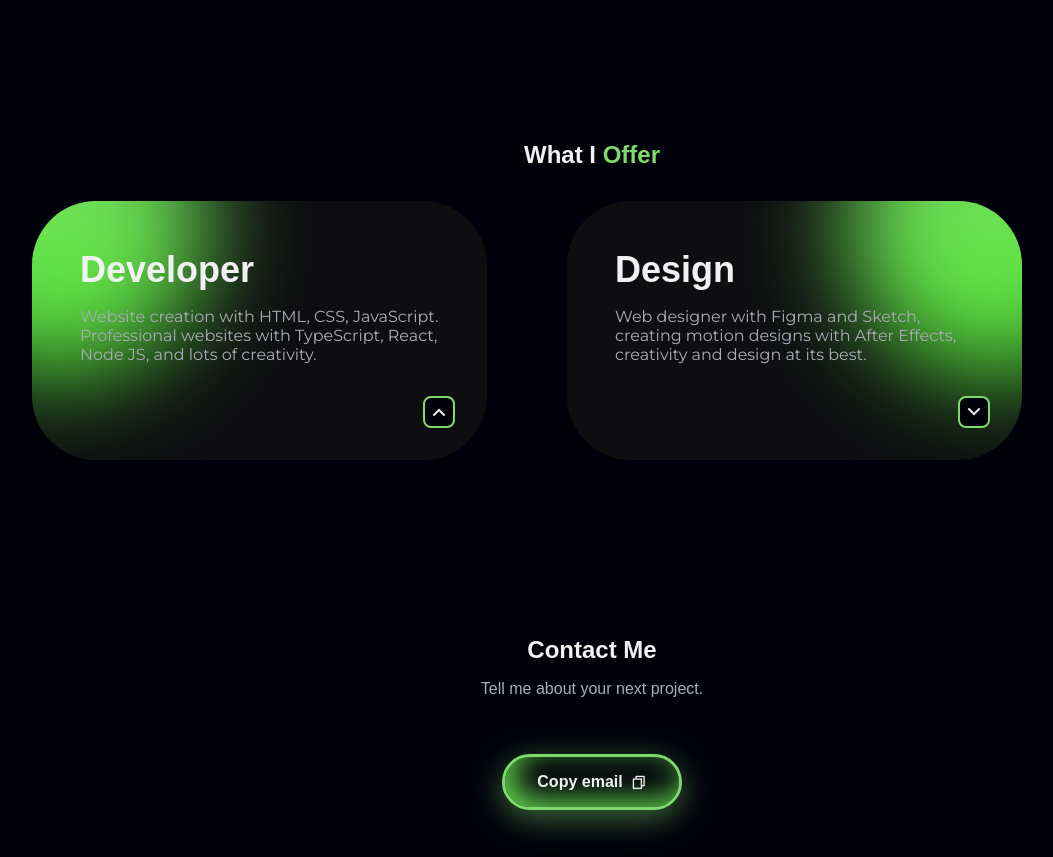
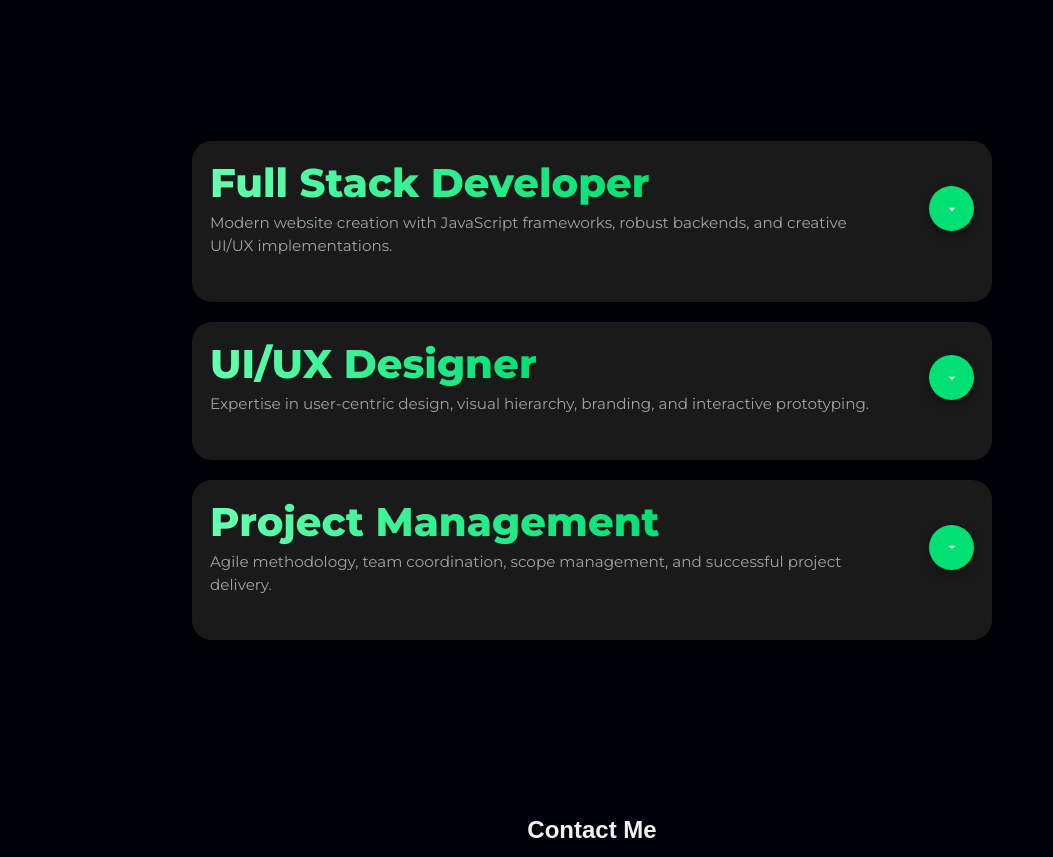
Before and after one commit to AhsanTariq804/ahsan-portfolio, a plain HTML site: page index.html in a window 1280 px wide. Shown: the part 3621-4478 px from the top of the page, without its empty margins (48-1101 px from the left). Drawn offline with nearby package versions, Linux system fonts and the light colour scheme; a web font is replaced by a local one.

Commit message:
create accordion section

```diff
--- a/assets/css/styles.css
+++ b/assets/css/styles.css
@@ -50,6 +50,15 @@
   /*========== z index ==========*/
   --z-tooltip: 10;
   --z-fixed: 100;
+
+  --dark-bg: #0a0a0a;
+  --card-bg: #1a1a1a;
+  --text-color: #f5f5f5;
+  --accent-color: #00e073;
+  --accent-light: #66ffaf;
+  --border-radius: 20px;
+  --content-padding: 25px;
+  --box-shadow-focus: 0 0 15px rgba(0, 224, 115, 0.5);
 }
 
 /*========== Responsive typography ==========*/
@@ -265,7 +274,7 @@ img {
   text-shadow: 0 8px 16px var(--first-color);
 }
 /* Active link */
-.active-link{
+.active-link {
   color: var(--first-color);
   text-shadow: 0 8px 16px var(--first-color);
 }
@@ -660,260 +669,308 @@ p.work--description {
   color: var(--first-color);
 }
 /*=============== SERVICES ===============*/
-.services--container {
-  row-gap: 2rem;
+.accordion-container {
+  width: 100%;
+  max-width: 800px;
+  margin: auto;
 }
-.service--card {
+
+.accordion-row {
+  display: grid;
+  grid-template-columns: 1fr;
+  gap: 20px;
+}
+
+/* --- Individual Accordion Item (Main Card) --- */
+.accordion-item {
+  background-color: var(--card-bg);
+  border-radius: var(--border-radius);
+  /* Use CSS variable for padding */
+  padding: var(--base-card-padding);
+  cursor: pointer;
+  overflow: hidden;
   position: relative;
-  background-color: var(--container-color);
-  padding: 2rem 1.5rem;
-  border-radius: 3rem;
-  display: grid;
-  row-gap: 1.5rem;
+  box-shadow: 0 5px 25px rgba(0, 0, 0, 0.6);
+  border: 2px solid transparent;
+  transition: all 0.4s ease-in-out;
+  padding: 1rem;
+}
+
+.accordion-item:hover {
+  box-shadow: 0 10px 40px rgba(0, 0, 0, 0.8);
+  transform: translateY(-3px);
+}
+
+.accordion-item.active {
+  border-color: var(--accent-color);
+  box-shadow: var(--box-shadow-focus);
+  background-color: #262626;
+}
+
+.accordion-header {
+  display: flex;
+  justify-content: space-between;
+  align-items: center;
+  position: relative;
+  z-index: 2;
+}
+
+.title-group {
+  flex-grow: 1;
+  /* Ensure the text doesn't clash with the icon */
+  padding-right: 20px;
+}
+
+.accordion-title {
+  font-size: 2.5em;
+  font-weight: 800;
+  margin-bottom: 5px;
+  background: linear-gradient(90deg, var(--accent-light), var(--accent-color));
+  -webkit-background-clip: text;
+  -webkit-text-fill-color: transparent;
+  display: inline-block;
+  line-height: 1.2;
+}
+
+.accordion-meta {
+  font-size: 0.95em;
+  line-height: 1.5;
+  color: rgba(255, 255, 255, 0.6);
+  margin: 0;
+}
+
+/* --- Arrow Icon Styling --- */
+.accordion-icon-wrapper {
+  transition: transform 0.4s ease;
+  margin-left: 20px;
+  /* Fixed min size */
+  min-width: 45px;
+  min-height: 45px;
+}
+
+.accordion-icon {
+  width: 45px;
+  height: 45px;
+  background-color: var(--accent-color);
+  border-radius: 50%;
+  display: flex;
+  justify-content: center;
+  align-items: center;
+  box-shadow: 0 4px 15px rgba(0, 0, 0, 0.3);
+}
+
+.accordion-icon svg {
+  fill: var(--dark-bg);
+  width: 16px;
+  height: 16px;
+}
+
+.accordion-item.active .accordion-icon-wrapper {
+  transform: rotate(180deg);
+}
+
+/* --- Content Area --- */
+.accordion-content-wrapper {
+  max-height: 0;
+  opacity: 0;
   overflow: hidden;
+  transition: max-height 0.6s cubic-bezier(0.86, 0, 0.07, 1),
+    opacity 0.5s ease-in-out;
+
+  margin-top: 25px;
+  border-top: 1px solid rgba(255, 255, 255, 0.1);
 }
-.service--card .blob {
-  z-index: 0;
-  top: -7.75rem;
-  left: -7.75rem;
+
+.accordion-content {
+  padding-top: var(--content-padding);
 }
-.service--card .blob-2 {
-  left: initial;
-  right: -7.75rem;
+
+.accordion-item.active .accordion-content-wrapper {
+  opacity: 1;
 }
-.service--data,
-.service--info {
-  position: relative;
-  z-index: 1;
+/* --- Skills and Tools Styling (Inner Content) --- */
+.skills-heading {
+  font-size: 1.2em;
+  font-weight: 700;
+  color: var(--accent-light);
+  margin-bottom: 15px;
 }
-.service--title {
-  font-size: var(--h2-font-size);
-  margin-bottom: 0.5rem;
-}
-.service--subtitle {
-  font-size: var(--small-font-size);
-  font-weight: var(--font-regular);
-  color: var(--text-color);
-  margin-bottom: 0.5rem;
-}
-.service--skills {
+
+.skills-list {
   display: flex;
   flex-wrap: wrap;
-  align-items: center;
-  gap: 0.5rem 0.25rem;
-}
-.service--skill {
-  background-color: var(--container-color);
-  color: var(--title-color);
-  border: 1px solid var(--title-color);
-  padding: 4px 10px;
-  border-radius: 4rem;
-  font-size: var(--small-font-size);
-  font-family: var(--second-font);
-}
-.services--button {
-  display: grid;
-  place-items: center;
-  width: 32px;
-  height: 32px;
-  background-color: var(--body-color);
-  border: 2px solid var(--first-color);
-  color: var(--title-color);
-  border-radius: 0.5rem;
-  font-size: 1.5rem;
-  position: absolute;
-  right: 1rem;
-  bottom: 1rem;
-  z-index: 2;
-  cursor: pointer;
+  gap: 10px;
 }
 
-.services--button i {
-  transition: rotate 0.4s;
-}
-/* Hide services info */
-.services--close .service--info {
-  height: 0;
-  opacity: 0;
-  overflow: hidden;
-}
-/* .service--info {
-  height: 0;
-  overflow: hidden;
-  opacity: 1;
-  transition: height 0.4s ease, opacity 0.3s ease;
-} */
-
-.service--info {
-  overflow: hidden;
-  height: 0;
-  transition: height 0.4s ease;
+.skill-tag {
+  background-color: rgba(0, 224, 115, 0.15);
+  color: var(--text-color);
+  border: 1px solid var(--accent-color);
+  padding: 8px 18px;
+  border-radius: 30px;
+  font-size: 0.9em;
+  font-weight: 600;
+  white-space: nowrap;
 }
 
-/* Rotate icon */
-.services--open .services--button i {
-  rotate: -180deg;
-}
 /*=============== TESTIMONIALS ===============*/
- .testimonials .section--title{
+.testimonials .section--title {
   text-align: initial;
   margin-left: 1.5rem;
 }
- .testimonials--container{
+.testimonials--container {
   position: relative;
   margin-inline: 0;
   overflow: hidden;
 }
-.testimonials--card{
+.testimonials--card {
   position: relative;
   width: 320px;
   background-color: var(--container-color);
-  padding: 1.5rem 1rem 2.5rem ;
+  padding: 1.5rem 1rem 2.5rem;
   margin-inline: 1rem;
   border-radius: 3rem;
   text-align: center;
   overflow: hidden;
 }
-.testimonials--card .blob{
+.testimonials--card .blob {
   z-index: 0;
   left: 0;
   right: 0;
   margin-inline: auto;
   bottom: -12.5rem;
 }
-.testimonials--data{
+.testimonials--data {
   position: relative;
   z-index: 1;
 }
-.testimonials--img{
+.testimonials--img {
   width: 60px;
   border-radius: 50%;
-  margin: 0 auto .5rem;
+  margin: 0 auto 0.5rem;
 }
 
-.testimonials--name{
+.testimonials--name {
   font-size: var(--normal-font-size);
   font-weight: var(--font-regular);
   margin-bottom: 1.5rem;
 }
-.testimonials--rating{
+.testimonials--rating {
   display: flex;
   justify-content: center;
   align-items: center;
-  column-gap: .5rem;
-  margin-bottom: .5rem;
+  column-gap: 0.5rem;
+  margin-bottom: 0.5rem;
 }
-.testimonials--star{
+.testimonials--star {
   font-style: 1rem;
   color: var(--title-color);
 }
-.testimonials--star i{
-  font-style:var(--h3-font-size);
+.testimonials--star i {
+  font-style: var(--h3-font-size);
 }
-.testimonials--content{
+.testimonials--content {
   display: flex;
   width: max-content;
   animation: scroll 18s linear infinite;
 }
-.testimonials--reverse{
+.testimonials--reverse {
   flex-direction: row-reverse;
   animation-direction: reverse;
   animation-delay: -1s;
 }
-.testimonials--content:hover{
+.testimonials--content:hover {
   animation-play-state: paused;
-
 }
 /* infiniate animation  */
-@keyframes scroll{
-  0%{
+@keyframes scroll {
+  0% {
     transform: translateX(0);
   }
-  100%{
+  100% {
     transform: translateX(-50%);
   }
 }
 /*=============== CONTACT ===============*/
-.contact--container{
+.contact--container {
   row-gap: 4rem;
   padding-bottom: 2rem;
 }
-.contact .section--title{
+.contact .section--title {
   margin-bottom: 1rem;
 }
-.contact--data{
+.contact--data {
   text-align: center;
 }
-.contact--description{
+.contact--description {
   font-family: var(--second-font);
   margin-bottom: 1.5rem;
 }
-.contact--email{
+.contact--email {
   display: none;
 }
-.contact--button{
+.contact--button {
   cursor: pointer;
 }
-.contact--content{
+.contact--content {
   row-gap: 3rem;
-
 }
-.contact--info{
+.contact--info {
   row-gap: 1rem;
 }
-.contact--title{
+.contact--title {
   font-style: var(--h3-font-size);
   color: var(--first-color);
   text-align: center;
-  margin-bottom: .5rem;
+  margin-bottom: 0.5rem;
 }
-.contact--adress{
+.contact--adress {
   color: var(--title-color);
   text-align: center;
   font-weight: var(--font-medium);
   font-style: normal;
 }
-.contact--links{
+.contact--links {
   display: grid;
   grid-template-columns: max-content;
   justify-content: center;
-  row-gap: .25rem;
+  row-gap: 0.25rem;
 }
-.contact--link{
+.contact--link {
   color: var(--title-color);
   font-weight: var(--font-medium);
   display: flex;
   justify-content: space-between;
   align-items: center;
-  column-gap: .5rem;
-  transition: transform .4s, colour .4s ;
+  column-gap: 0.5rem;
+  transition: transform 0.4s, colour 0.4s;
 }
-.contact--link i{
+.contact--link i {
   font-style: 1.5rem;
 }
-.contact--link:hover{
-  transform: translateX(.35rem);
+.contact--link:hover {
+  transform: translateX(0.35rem);
   color: var(--first-color);
 }
 /*=============== FOOTER ===============*/
-.footer{
+.footer {
   position: relative;
   padding-block: 4rem 2rem;
   text-align: center;
   row-gap: 1rem;
   overflow: hidden;
 }
-.footer .blob-animate{
+.footer .blob-animate {
   right: -3rem;
   bottom: -3rem;
 }
-.footer--copy{
+.footer--copy {
   color: var(--title-color);
 }
-.footer--copy span{
+.footer--copy span {
   color: var(--first-color);
 }
-.footer--year span{
+.footer--year span {
   font-family: var(--second-font);
 }
 
@@ -938,7 +995,7 @@ p.work--description {
   .work--tabs {
     padding-inline: 1rem;
   }
-  .testimonials--card{
+  .testimonials--card {
     width: 250px;
     padding-bottom: 2rem;
   }
@@ -1219,93 +1276,96 @@ p.work--description {
     height: 0;
     transition: height 0.4s ease;
   }
-  .testimonials--container{
+  .testimonials--container {
     row-gap: 3rem;
   }
-  .testimonials--container::after, .testimonials--container::before{
-    content:"";
+  .testimonials--container::after,
+  .testimonials--container::before {
+    content: "";
     position: absolute;
     top: 0;
     width: 20%;
     height: 100%;
   }
-  .testimonials--container::after{
+  .testimonials--container::after {
     left: 0;
-    background: linear-gradient(90deg,
-         hsl(0,  0%, 0%) 0%,
-           hsla(0, 0%, 0%, 0) 100%);
+    background: linear-gradient(
+      90deg,
+      hsl(0, 0%, 0%) 0%,
+      hsla(0, 0%, 0%, 0) 100%
+    );
   }
-  .testimonials--container::before{
+  .testimonials--container::before {
     right: 0;
     z-index: 1;
-     background: linear-gradient(90deg,
-         hsl(0,  0%, 0%) 0%,
-           hsla(0, 0%, 0%, 0) 100%);
+    background: linear-gradient(
+      90deg,
+      hsl(0, 0%, 0%) 0%,
+      hsla(0, 0%, 0%, 0) 100%
+    );
   }
-  .testimonials--card{
+  .testimonials--card {
     width: 370px;
-    padding: 3rem 2rem ;
+    padding: 3rem 2rem;
     border-radius: 4rem;
-
   }
-  .testimonials--number{
+  .testimonials--number {
     font-size: var(--normal-font-size);
   }
-  .contact{
+  .contact {
     padding-block: 9rem 4rem;
   }
-  .contact--container{
+  .contact--container {
     row-gap: 8rem;
   }
-  .contact--description{
+  .contact--description {
     font-style: var(--h2-font-size);
   }
-  .contact--content{
+  .contact--content {
     grid-template-columns: repeat(3, 1fr);
   }
-  .contact--info{
+  .contact--info {
     row-gap: 1.5rem;
     justify-self: flex-start;
   }
-  .contact--write{
+  .contact--write {
     justify-self: flex-end;
   }
-  .contact--title{
-    margin-bottom: .75rem;
+  .contact--title {
+    margin-bottom: 0.75rem;
   }
-  .contact--links{
-    row-gap: .5rem;
+  .contact--links {
+    row-gap: 0.5rem;
   }
-  .contact--link{
+  .contact--link {
     font-style: 1.25rem;
   }
 }
 
 /* For 2K resolutions (2048 x 1152, 2048 x 1536) */
-@media screen and (  min-width: 2048px){
-  body{
+@media screen and (min-width: 2048px) {
+  body {
     zoom: 1.4;
   }
 }
 
 /* Custom cursor is hidden for mobile devices */
 
-
 /* icons */
 i.ri-whatsapp-line {
-  font-size: 1.50rem;
+  font-size: 1.5rem;
   color: green;
   font-weight: bolder;
 }
 
 i.ri-snapchat-line {
-    font-size: 1.50rem;
+  font-size: 1.5rem;
   color: yellow;
   font-weight: bolder;
 }
 
 i.ri-instagram-line {
-    font-size: 1.50rem;
-    color: #E1306C;
+  font-size: 1.5rem;
+  color: #e1306c;
   font-weight: bolder;
 }
--- a/assets/js/main.js
+++ b/assets/js/main.js
@@ -57,88 +57,41 @@ tabs.forEach((tab) => {
 });
 
 /*=============== SERVICES ACCORDION ===============*/
-// const serviceButtons = document.querySelectorAll(".services--button");
+        document.addEventListener('DOMContentLoaded', () => {
+            const accordionItems = document.querySelectorAll('.accordion-item');
 
-// serviceButtons.forEach(button => {
-//   const heightInfo = document.querySelector(".service--info");
-//   heightInfo.style.height = heightInfo.scrollHeight + "px";
+            accordionItems.forEach(item => {
+                item.addEventListener('click', () => {
+                    const contentWrapper = item.querySelector('.accordion-content-wrapper');
 
-//   button.addEventListener("click", () => {
-//     const servicesCards = document.querySelectorAll(".service--card"),
-//     currentCard = button.parentNode,
-//     currentInfo = currentCard.querySelector(".service--info"),
-//     isCardOpen = currentCard.classList.contains("services--open");
+                    // Toggle the current item
+                    if (item.classList.contains('active')) {
+                        // 1. CLOSE the accordion smoothly
+                        contentWrapper.style.maxHeight = '0px';
+                        item.classList.remove('active');
+                        return;
+                    }
 
-//     // close all other services info
-//     servicesCards.forEach(card => {
-//       card.classList.replace("services--open", "services--close")
+                    // 2. Close any other open accordion first
+                    accordionItems.forEach(otherItem => {
+                        if (otherItem.classList.contains('active')) {
+                            otherItem.querySelector('.accordion-content-wrapper').style.maxHeight = '0px';
+                            otherItem.classList.remove('active');
+                        }
+                    });
 
-//       const info = card.querySelector(".service--info")
-//             info.style.height = "0"
-//     });
-//     if(!isCardOpen){
-//       currentCard.classList.replace("services--close", "services--open");
-//       currentInfo.style.height = currentInfo.scrollHeight + "px"
-//     }
-//   });
-// });
+                    // 3. OPEN the current accordion
+                    item.classList.add('active');
+                    contentWrapper.style.maxHeight = 'none';
+                    const fullHeight = contentWrapper.scrollHeight;
 
-const serviceButtons = document.querySelectorAll(".services--button");
-
-serviceButtons.forEach((button) => {
-  button.addEventListener("click", () => {
-    const servicesCards = document.querySelectorAll(".service--card");
-    const currentCard = button.parentNode;
-    const currentInfo = currentCard.querySelector(".service--info");
-    const isCardOpen = currentCard.classList.contains("services--open");
-
-    // Close all cards first
-    servicesCards.forEach((card) => {
-      const info = card.querySelector(".service--info");
-      card.classList.remove("services--open");
-      card.classList.add("services--close");
-      info.style.height = "0px";
-    });
-
-    // Open current card if it was closed
-    if (!isCardOpen) {
-      currentCard.classList.remove("services--close");
-      currentCard.classList.add("services--open");
-      currentInfo.style.height = currentInfo.scrollHeight + "px";
-    }
-  });
-});
-
-
-// // Sare cards close karne ka function
-// function closeAllCards() {
-//   const serviceCards = document.querySelectorAll(".service--card");
-//   serviceCards.forEach((card) => {
-//     const info = card.querySelector(".service--info");
-//     card.classList.remove("service--open");
-//     card.classList.add("service--close");
-//     info.style.height = "0px";
-//   });
-// }
-
-// serviceButtons.forEach((button) => {
-//   button.addEventListener("click", () => {
-//     const currentCard = button.closest(".service--card");
-//     const currentInfo = currentCard.querySelector(".service--info");
-//     const isCardOpen = currentCard.classList.contains("service--open");
-
-//     // Pehle sab close kar do
-//     closeAllCards();
-
-//     // Agar current card pehle se open nahi tha to open karo
-//     if (!isCardOpen) {
-//       currentCard.classList.add("service--open");
-//       currentCard.classList.remove("service--close");
-//       currentInfo.style.height = currentInfo.scrollHeight + "px";
-//     }
-//   });
-// });
-
+                    contentWrapper.style.maxHeight = '0px';
+                    requestAnimationFrame(() => {
+                        contentWrapper.style.maxHeight = fullHeight + 'px';
+                    });
+                });
+            });
+        });
 // Page load pe jo card pehle se open hai uska height set karo
 window.addEventListener("load", () => {
   const openCard = document.querySelector(".service--card .service--open");
--- a/index.html
+++ b/index.html
@@ -447,61 +447,121 @@
     </section>
     <!--==================== Service ====================-->
     <section class="service section">
-      <h2 class="section--title">What I <span>Offer</span></h2>
-      <div class="services--container container grid">
-        <!-- Service Developer -->
-        <div class="service--card services--open">
-          <div class="blob"></div>
-          <div class="service--data">
-            <h2 class="service--title">Developer</h2>
-            <p class="service--description">
-              Website creation with HTML, CSS, JavaScript. Professional websites
-              with TypeScript, React, Node JS, and lots of creativity.
-            </p>
+      <div class="accordion-container">
+        <div class="accordion-row">
+          <div class="accordion-item" data-id="1">
+            <div class="accordion-header">
+              <div class="title-group">
+                <div class="accordion-title">Full Stack Developer</div>
+                <p class="accordion-meta">
+                  Modern website creation with JavaScript frameworks, robust
+                  backends, and creative UI/UX implementations.
+                </p>
+              </div>
+              <div class="accordion-icon-wrapper">
+                <div class="accordion-icon">
+                  <svg
+                    viewBox="0 0 24 24"
+                    fill="none"
+                    xmlns="http://www.w3.org/2000/svg"
+                  >
+                    <path d="M7 10L12 15L17 10H7Z" fill="currentColor" />
+                  </svg>
+                </div>
+              </div>
+            </div>
+
+            <div class="accordion-content-wrapper">
+              <div class="accordion-content">
+                <h3 class="skills-heading">Frontend & Backend Stack</h3>
+                <div class="skills-list">
+                  <span class="skill-tag">HTML5 / SCSS</span>
+                  <span class="skill-tag">React / Next.js</span>
+                  <span class="skill-tag">Node.js / Express</span>
+                  <span class="skill-tag">TypeScript</span>
+                  <span class="skill-tag">Python / Django</span>
+                  <span class="skill-tag">REST APIs</span>
+                  <span class="skill-tag">Databases (SQL/NoSQL)</span>
+                  <span class="skill-tag">Cloud (AWS/Azure)</span>
+                </div>
+              </div>
+            </div>
           </div>
-          <div class="service--info">
-            <h3 class="service--subtitle">Skills & Tools</h3>
-            <ul class="service--skills">
-              <li class="service--skill">HTML</li>
-              <li class="service--skill">CSS</li>
-              <li class="service--skill">JavaScript</li>
-              <li class="service--skill">TypeScript</li>
-              <li class="service--skill">Node Js</li>
-              <li class="service--skill">Next Js</li>
-              <li class="service--skill">PHP</li>
-              <li class="service--skill">GitHub</li>
-            </ul>
+
+          <div class="accordion-item" data-id="2">
+            <div class="accordion-header">
+              <div class="title-group">
+                <div class="accordion-title">UI/UX Designer</div>
+                <p class="accordion-meta">
+                  Expertise in user-centric design, visual hierarchy, branding,
+                  and interactive prototyping.
+                </p>
+              </div>
+              <div class="accordion-icon-wrapper">
+                <div class="accordion-icon">
+                  <svg
+                    viewBox="0 0 24 24"
+                    fill="none"
+                    xmlns="http://www.w3.org/2000/svg"
+                  >
+                    <path d="M7 10L12 15L17 10H7Z" fill="currentColor" />
+                  </svg>
+                </div>
+              </div>
+            </div>
+
+            <div class="accordion-content-wrapper">
+              <div class="accordion-content">
+                <h3 class="skills-heading">Design Tools & Methods</h3>
+                <div class="skills-list">
+                  <span class="skill-tag">Figma & FigJam</span>
+                  <span class="skill-tag">Adobe Suite</span>
+                  <span class="skill-tag">User Research</span>
+                  <span class="skill-tag">Wireframing</span>
+                  <span class="skill-tag">Prototyping & Testing</span>
+                  <span class="skill-tag">Design Systems</span>
+                  <span class="skill-tag">Visual Design</span>
+                </div>
+              </div>
+            </div>
           </div>
-          <button class="services--button">
-            <i class="ri-arrow-down-s-line"></i>
-          </button>
-        </div>
 
-        <!-- Service Design -->
-        <div class="service--card services--close">
-          <div class="blob blob-2"></div>
-          <div class="service--data">
-            <h2 class="service--title">Design</h2>
-            <p class="service--description">
-              Web designer with Figma and Sketch, creating motion designs with
-              After Effects, creativity and design at its best.
-            </p>
+          <div class="accordion-item" data-id="3">
+            <div class="accordion-header">
+              <div class="title-group">
+                <div class="accordion-title">Project Management</div>
+                <p class="accordion-meta">
+                  Agile methodology, team coordination, scope management, and
+                  successful project delivery.
+                </p>
+              </div>
+              <div class="accordion-icon-wrapper">
+                <div class="accordion-icon">
+                  <svg
+                    viewBox="0 0 24 24"
+                    fill="none"
+                    xmlns="http://www.w3.org/2000/svg"
+                  >
+                    <path d="M7 10L12 15L17 10H7Z" fill="currentColor" />
+                  </svg>
+                </div>
+              </div>
+            </div>
+
+            <div class="accordion-content-wrapper">
+              <div class="accordion-content">
+                <h3 class="skills-heading">Methodologies & Software</h3>
+                <div class="skills-list">
+                  <span class="skill-tag">Scrum / Agile</span>
+                  <span class="skill-tag">Jira / Trello</span>
+                  <span class="skill-tag">Risk Analysis</span>
+                  <span class="skill-tag">Stakeholder Management</span>
+                  <span class="skill-tag">Gantt Charts</span>
+                  <span class="skill-tag">Roadmapping</span>
+                </div>
+              </div>
+            </div>
           </div>
-          <div class="service--info">
-            <h3 class="service--subtitle">Skills & Tools</h3>
-            <ul class="service--skills">
-              <li class="service--skill">Figma</li>
-              <li class="service--skill">Adobe XD</li>
-              <li class="service--skill">Photoshop</li>
-              <li class="service--skill">Illustrator</li>
-              <li class="service--skill">Sketch</li>
-              <li class="service--skill">3D Modeling</li>
-              <li class="service--skill">After Effects</li>
-            </ul>
-          </div>
-          <button class="services--button">
-            <i class="ri-arrow-down-s-line"></i>
-          </button>
         </div>
       </div>
     </section>
```
Lines whose indentation alone changed are shown as unchanged.
